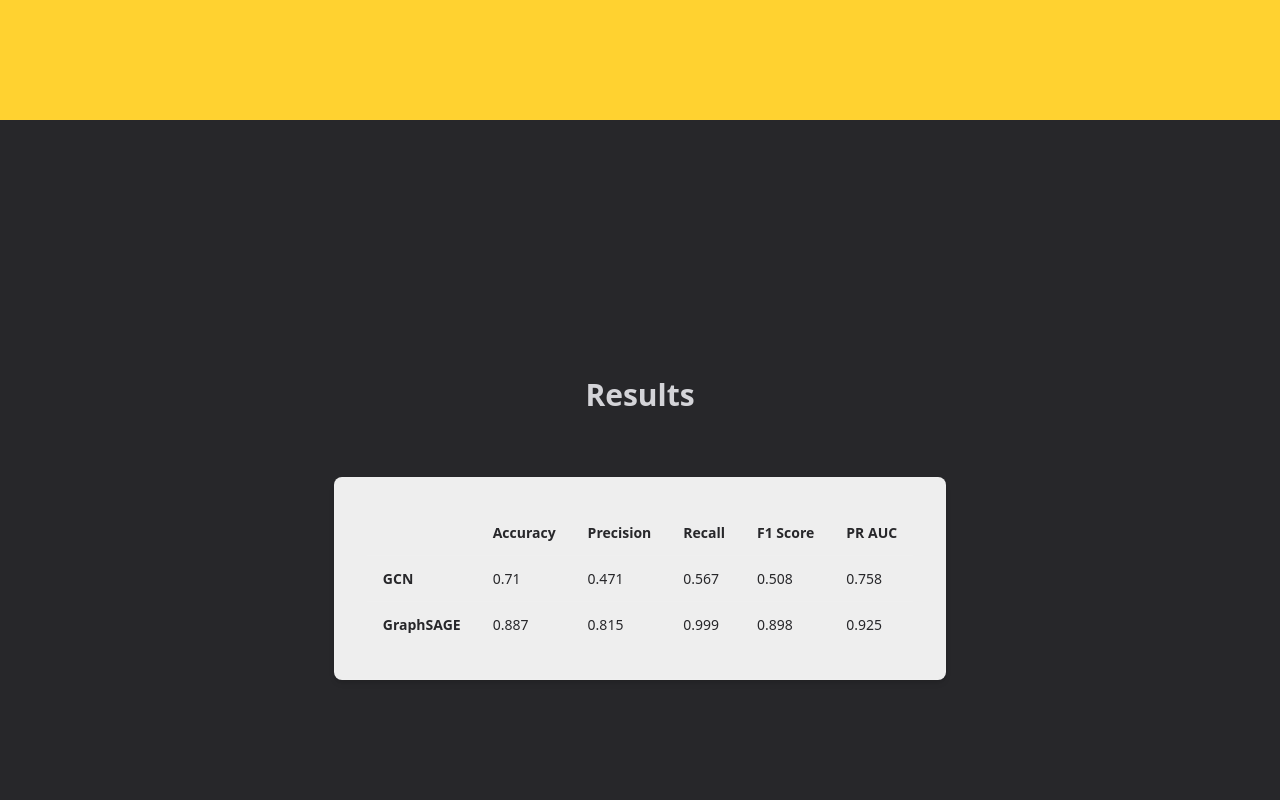
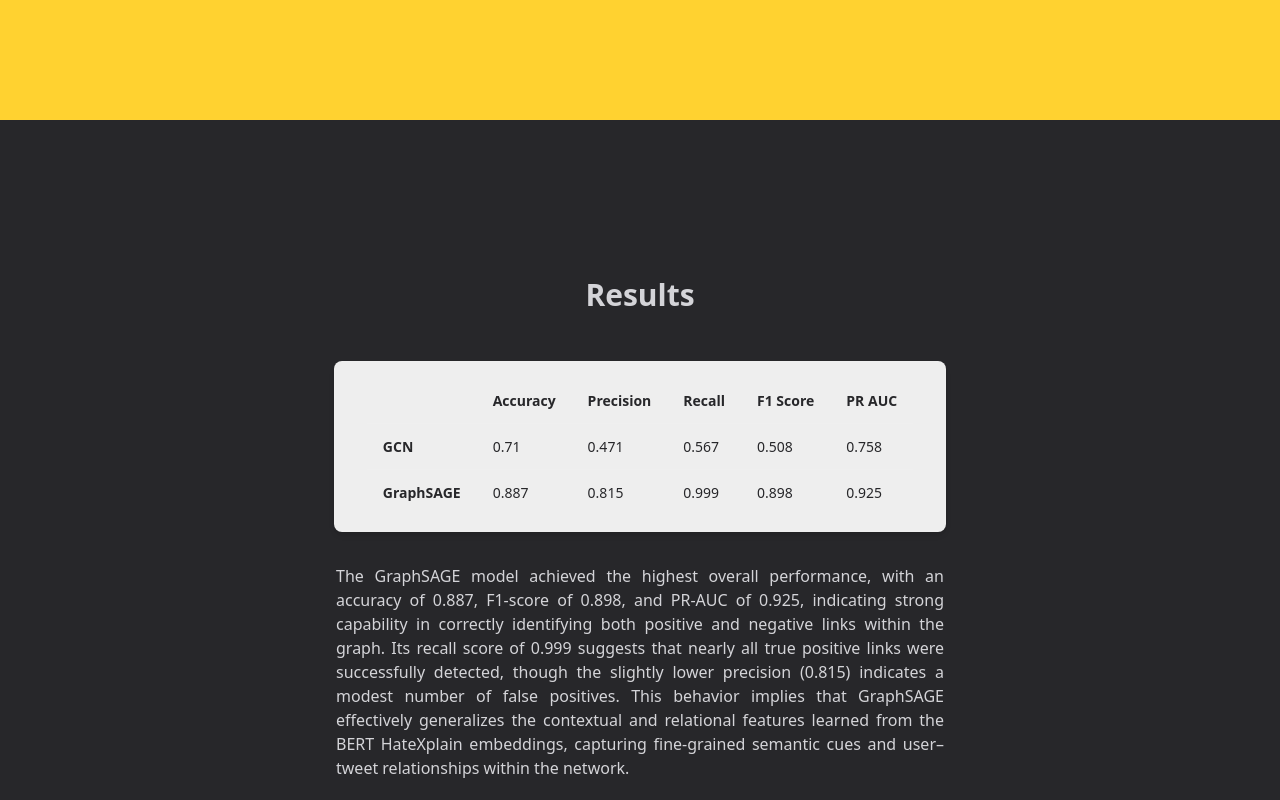
Before and after one commit to iragca/capstone2-mvp3-frontend-cfworkers, a SvelteKit app: page /study in a window 1280 px wide. Shown: the part 2280-3080 px from the top of the page. Built offline with nearby package versions, Linux system fonts and the light colour scheme.

Commit message:
fix: adjust results section layout and add performance summary

```diff
--- a/src/routes/study/+page.svelte
+++ b/src/routes/study/+page.svelte
@@ -126,10 +126,13 @@
 			</ul>
 		</div>
 	</section>
-	<section class="flex min-h-screen flex-col items-center justify-center gap-12" title="results">
-		<h1 class="mx-auto max-w-fit p-4 text-3xl font-extrabold text-zinc-300">Results</h1>
+	<section
+		class="flex min-h-screen flex-col items-center justify-center gap-8 pt-8 pb-8"
+		title="results"
+	>
+		<h1 class="max-w-fit p-4 text-3xl font-extrabold text-zinc-300">Results</h1>
 		<div
-			class="max-w-2xl overflow-x-auto rounded-box border border-base-content/5 bg-base-100 p-8 shadow-md"
+			class="max-w-2xl overflow-x-auto rounded-box border border-base-content/5 bg-base-100 p-4 pr-8 pl-8 shadow-md"
 		>
 			<table class="table">
 				<!-- head -->
@@ -165,5 +168,15 @@
 				</tbody>
 			</table>
 		</div>
+		<p class="max-w-2xl px-8 text-justify text-zinc-300">
+			The GraphSAGE model achieved the highest overall performance, with an accuracy of 0.887,
+			F1-score of 0.898, and PR-AUC of 0.925, indicating strong capability in correctly identifying
+			both positive and negative links within the graph. Its recall score of 0.999 suggests that
+			nearly all true positive links were successfully detected, though the slightly lower precision
+			(0.815) indicates a modest number of false positives. This behavior implies that GraphSAGE
+			effectively generalizes the contextual and relational features learned from the BERT
+			HateXplain embeddings, capturing fine-grained semantic cues and user–tweet relationships
+			within the network.
+		</p>
 	</section>
 </main>
```
